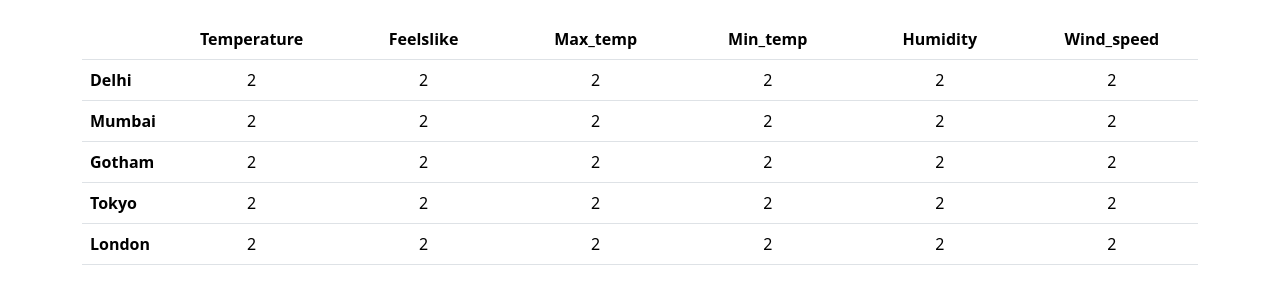
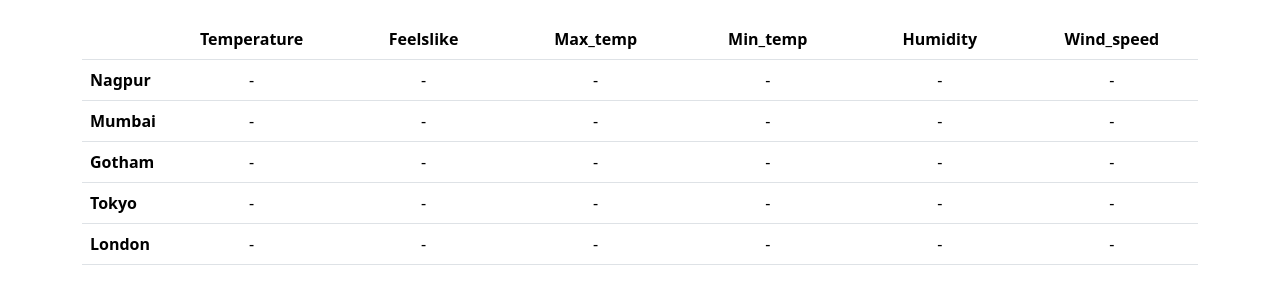
Before and after one commit to SanketCR021/Weather-App, a plain HTML site: page index.html in a window 1280 px wide. Shown: the part 485-774 px from the top of the page. Drawn offline with nearby package versions, Linux system fonts and the light colour scheme.

Commit message:
Update index.html
popular cities module updated

```diff
--- a/index.html
+++ b/index.html
@@ -113,55 +113,56 @@
               </tr>
             </thead>
             <tbody>
-              <tr>
-                <th scope="row" class="text-start">Delhi</th>
-                <td>2</td>
-                <td>2</td>
-                <td>2</td>
-                <td>2</td>
-                <td>2</td>
-                <td>2</td>
+              <tr class="nagpurCity">
+                <th scope="row" class="text-start ">Nagpur</th>
+                <td class="temper">-</td>
+                <td class="feels">-</td>
+                <td class="maxi">-</td>
+                <td class="mini">-</td>
+                <td class="humid">-</td>
+                <td class="speed">-</td>
               </tr>
-              <tr>
+              <tr class="mumbaiCity">
                 <th scope="row" class="text-start">Mumbai</th>
-                <td>2</td>
-                <td>2</td>
-                <td>2</td>
-                <td>2</td>
-                <td>2</td>
-                <td>2</td>
+                <td class="temper">-</td>
+                <td class="feels">-</td>
+                <td class="maxi">-</td>
+                <td class="mini">-</td>
+                <td class="humid">-</td>
+                <td class="speed">-</td>
               </tr>
             </tbody>
 
             <tbody>
-              <tr>
+              <tr class="gothamCity">
                 <th scope="row" class="text-start">Gotham</th>
-                <td>2</td>
-                <td>2</td>
-                <td>2</td>
-                <td>2</td>
-                <td>2</td>
-                <td>2</td>
+                <td class="temper">-</td>
+                <td class="feels">-</td>
+                <td class="maxi">-</td>
+                <td class="mini">-</td>
+                <td class="humid">-</td>
+                <td class="speed">-</td>
               </tr>
-              <tr>
-                <th scope="row" class="text-start">Tokyo</th>
-                <td>2</td>
-                <td>2</td>
-                <td>2</td>
-                <td>2</td>
-                <td>2</td>
-                <td>2</td>
+              <tr class="tokyoCity">
+                <th scope="row" class="text-start ">Tokyo</th>
+                <td class="temper">-</td>
+                <td class="feels">-</td>
+                <td class="maxi">-</td>
+                <td class="mini">-</td>
+                <td class="humid">-</td>
+                <td class="speed">-</td>
               </tr>
-              <tr>
+              <tr class="londonCity">
                 <th scope="row" class="text-start">London</th>
-                <td>2</td>
-                <td>2</td>
-                <td>2</td>
-                <td>2</td>
-                <td>2</td>
-                <td>2</td>
+                <td class="temper">-</td>
+                <td class="feels">-</td>
+                <td class="maxi">-</td>
+                <td class="mini">-</td>
+                <td class="humid">-</td>
+                <td class="speed">-</td>
               </tr>
             </tbody>
+
           </table>
         </div>
         </main>
```
